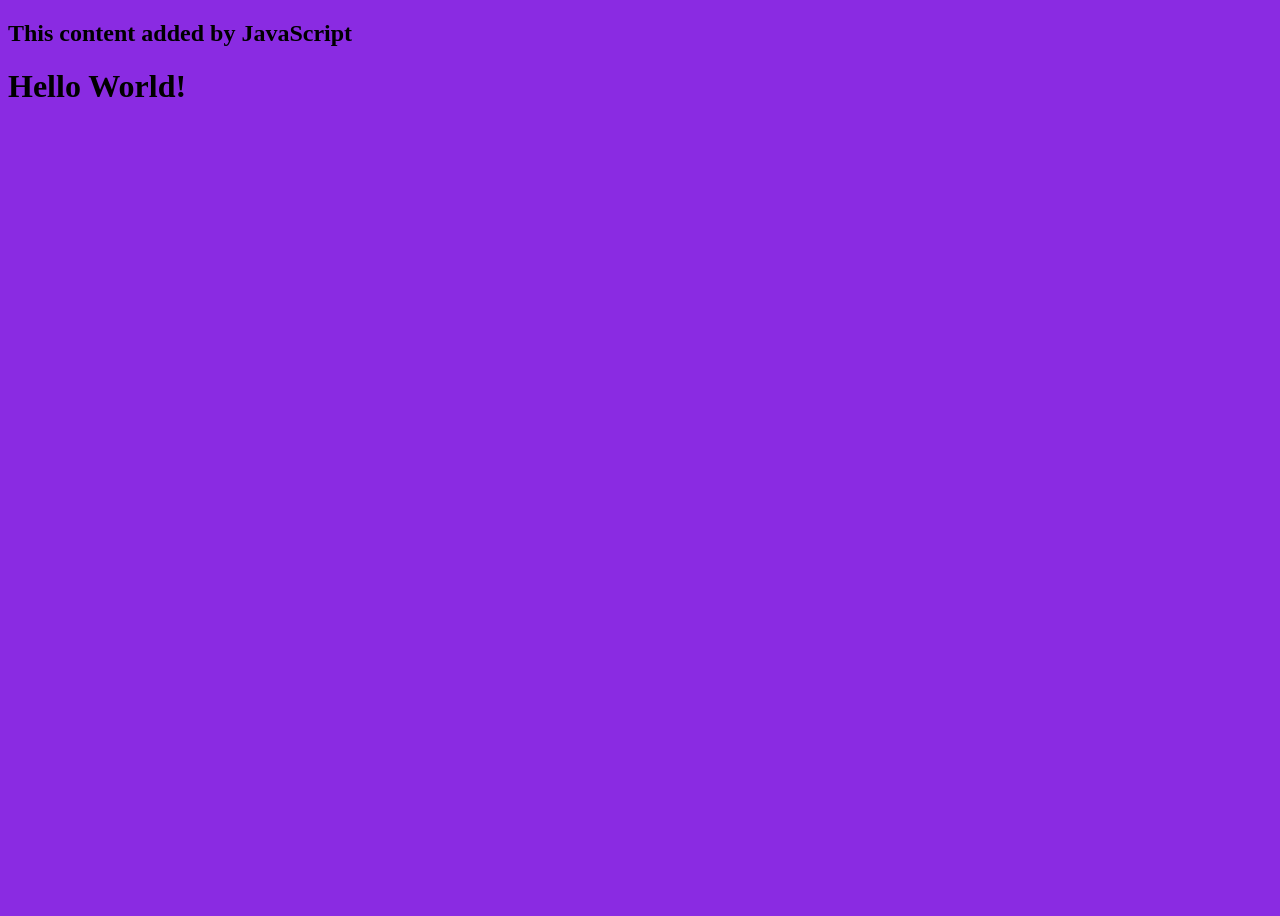
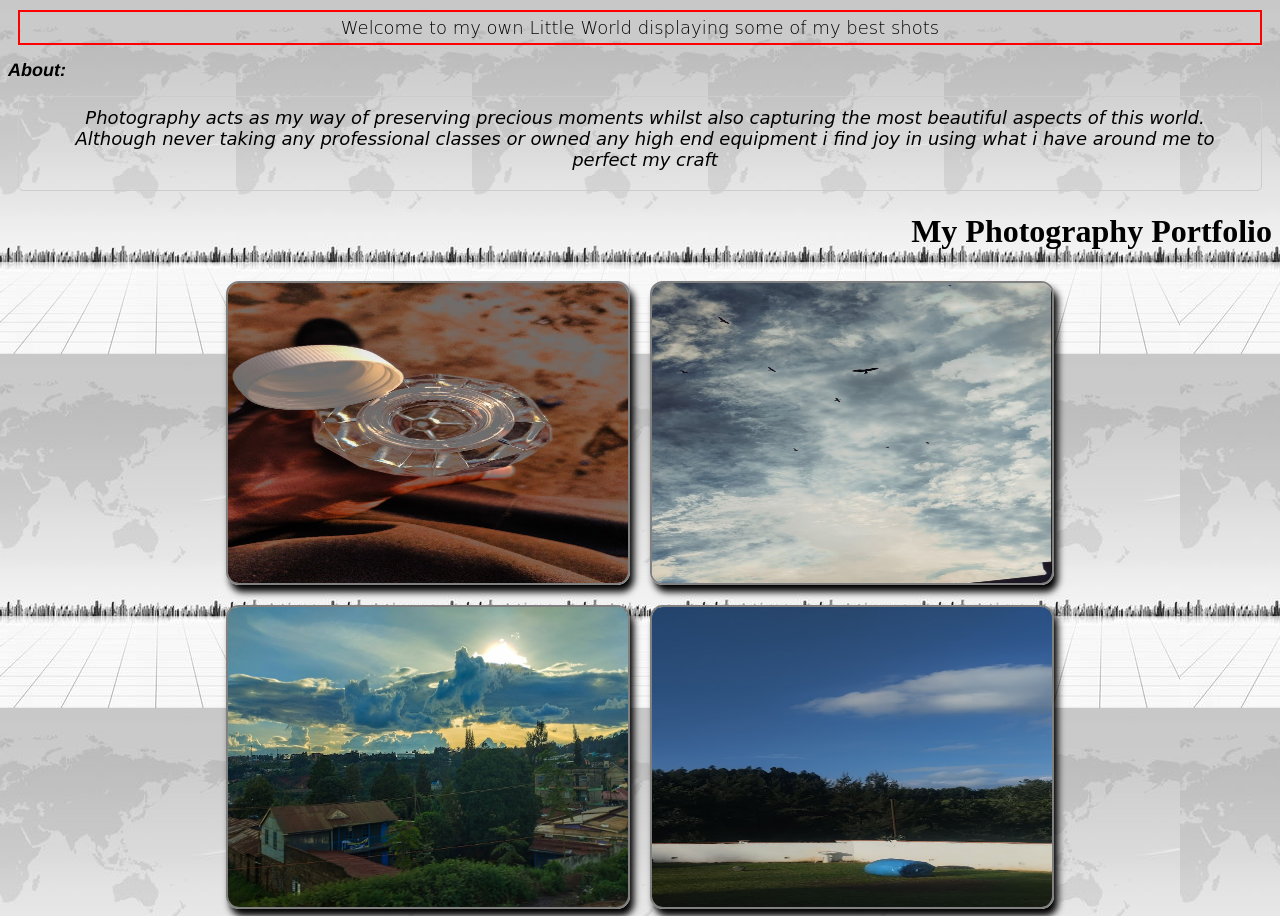
Before and after one commit to tariqq10/kents-site, a plain HTML site: page index.html in a window 1280 px wide. Shown: the top 916 px of the page. Before the commit the page ends 800 px from the top, so only its background shows below. Drawn offline with Linux system fonts and the light colour scheme.

Commit message:
new commit

```diff
--- a/index.html
+++ b/index.html
@@ -3,12 +3,50 @@
 <head>
     <meta charset="UTF-8">
     <meta name="viewport" content="width=device-width, initial-scale=1.0">
-    <title>Kent's site</title>
+    <title>My Portfolio</title>
     <link rel="stylesheet" href="style.css">
 </head>
 <body>
+    <p class="first-p">Welcome to my own Little World displaying some of my best shots</p>
+    <h1 id="ab">About:</h1>
+    <p id="second-p">Photography acts as my way of preserving precious moments whilst also capturing the most beautiful aspects of this world. <br> Although never taking any professional classes or owned any high end equipment i find joy in using what i have around me to perfect my craft </p>
+    <header>
+        <h1 id="mp">My Photography Portfolio</h1>
+    </header>
+    <div class="gallery">
+
+        <img src="./images/apex.jpg" alt="Bottled Water">
+        <img src="./images/dove.jpeg" alt="DOVES IN THE WIND">
+        <img src="./images/home.jpg" alt="SunSide">
+        <img src="./images/limu.jpg" alt="Graduation site">
+        <img src="./images/phase1.jpg" alt="Masinga Lab">
+        <img src="./images/phase2.jpg" alt="STMB">
+        <img src="./images/sunday.jpg" alt="Peeking Out The Window">
+
+    </div>
+
+    <div class="container">
+        <fieldset>
+        <legend> Comments</legend>
+    <form id="contactForm" onsubmit="return validateForm()">
+        <br><label for="name">Name:</label></br>
+        <input type="text" id="name" name="name" ><br>
+
+        <label for="Phone">Phone:</label><br>
+        <input type="tel" id="Phone" name="Phone"><br>
+
+
+
+        <label for="review">Review:</label><br>
+        <textarea id="review" name="review" rows="10" cols="30"></textarea><br>
+
+        <button type="submit">Submit</button><br>
+    </form>
+</fieldset>
+    </div>
+
     <script src="script.js"></script>
-    <h1>Hello World!</h1>
+
 
 </body>
 </html>
--- a/script.js
+++ b/script.js
@@ -1,3 +1,23 @@
-const h2 = document.createElement("h2");
-h2.textContent = "This content added by JavaScript";
-document.querySelector("body").appendChild(h2);
+function validateForm() {
+    let name = document.getElementById('name').value;
+    let phone = document.getElementById('Phone').value;
+    let review = document.getElementById('review').value;
+
+    if (name.trim() === "") {
+        alert("Name must be filled out");
+        return false;
+    }
+
+    if (phone.trim() === "") {
+        alert("Phone must be filled out");
+        return false;
+    }
+
+    if (review.trim() === "") {
+        alert("Review must be filled out");
+        return false;
+    }
+
+    alert("Form Submitted!");
+    return true;
+}
--- a/style.css
+++ b/style.css
@@ -1,3 +1,65 @@
 body{
-    background-color: blueviolet;
+    background-image: url(./images/ba8408b6d85d00cf3b1642a2ec268bba.jpg);
 }
+.first-p{
+    text-align: center;
+    font-family:cursive;
+    font-size: large;
+    font-weight: 300;
+    border: 2px solid red;
+    margin: 10px;
+    padding: 5px;
+}
+#ab{
+    text-align: left;
+    font-size: large;
+    font-weight: 20px;
+    font-variant:inherit;
+    line-height: 1.5;
+    font-style:italic ;
+    font-family: 'Franklin Gothic Medium', 'Arial Narrow', Arial, sans-serif;
+
+}
+#second-p{
+    text-align: center;
+    font-style: italic;
+    font-family:cursive;
+    font-size: large;
+    font-weight: 300;
+    border: 1px solid #ccc;
+    border-radius: 5px;
+    margin: 10px;
+    padding: 20px;
+    padding-top: 10px;
+    padding-left: 30px;
+
+}
+#mp{
+    text-align: right;
+}
+.gallery{
+    display: flex;
+    justify-content: center;
+    align-items: center;
+    flex-wrap: wrap;
+}
+.gallery img{
+    width: 400px;
+    height: 300px;
+    border: 2px solid grey;
+    border-radius: 13px;
+    box-shadow: 4px 7px 7px 0px;
+    cursor: pointer;
+    margin: 10px;
+    transition: 400ms;
+}
+.gallery :hover{
+    filter: grayscale(2);
+    transform: scale(1.0);
+}
+.container {
+    display: grid;
+    justify-content: center;
+    align-items: center;
+    height: 1080px;
+}
```
Also changed, not shown: images/apex.jpg (added), images/ba8408b6d85d00cf3b1642a2ec268bba.jpg (added), images/dove.jpeg (added), images/home.jpg (added), images/limu.jpg (added), images/phase1.jpg (added), images/phase2.jpg (added), images/sunday.jpg (added), images/vector.jpg (added).
